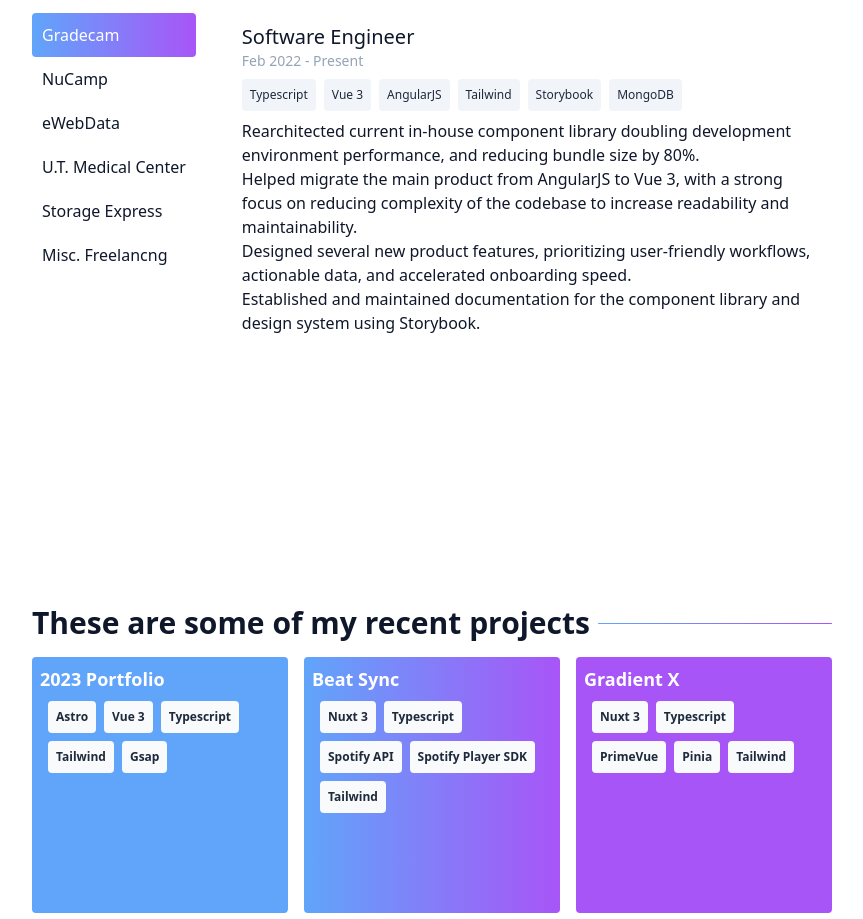
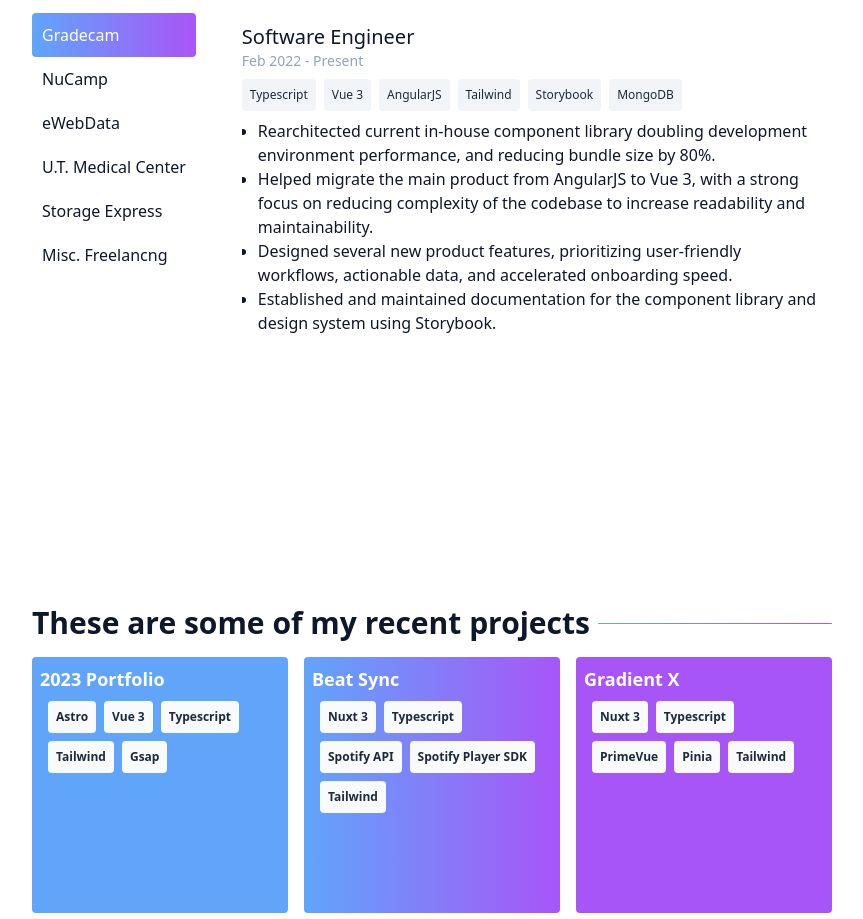
Before and after one commit to Justin-Arnold/Portfolio-2023, an Astro site: page / in a window 1280 px wide. Shown: the part 1764-2683 px from the top of the page, without its empty margins (208-1071 px from the left). Built offline with nearby package versions, Linux system fonts and the light colour scheme; Astro itself is replaced by a stand-in of ours; animation ran at ten frames a second.

Commit message:
fix list bullets

```diff
--- a/src/components/HomePageSections/PastWork.astro
+++ b/src/components/HomePageSections/PastWork.astro
@@ -193,4 +193,8 @@
         .visible {
             display: block;
         }
+
+        li {
+            margin-left: 16px;
+        }
 </style>
```
